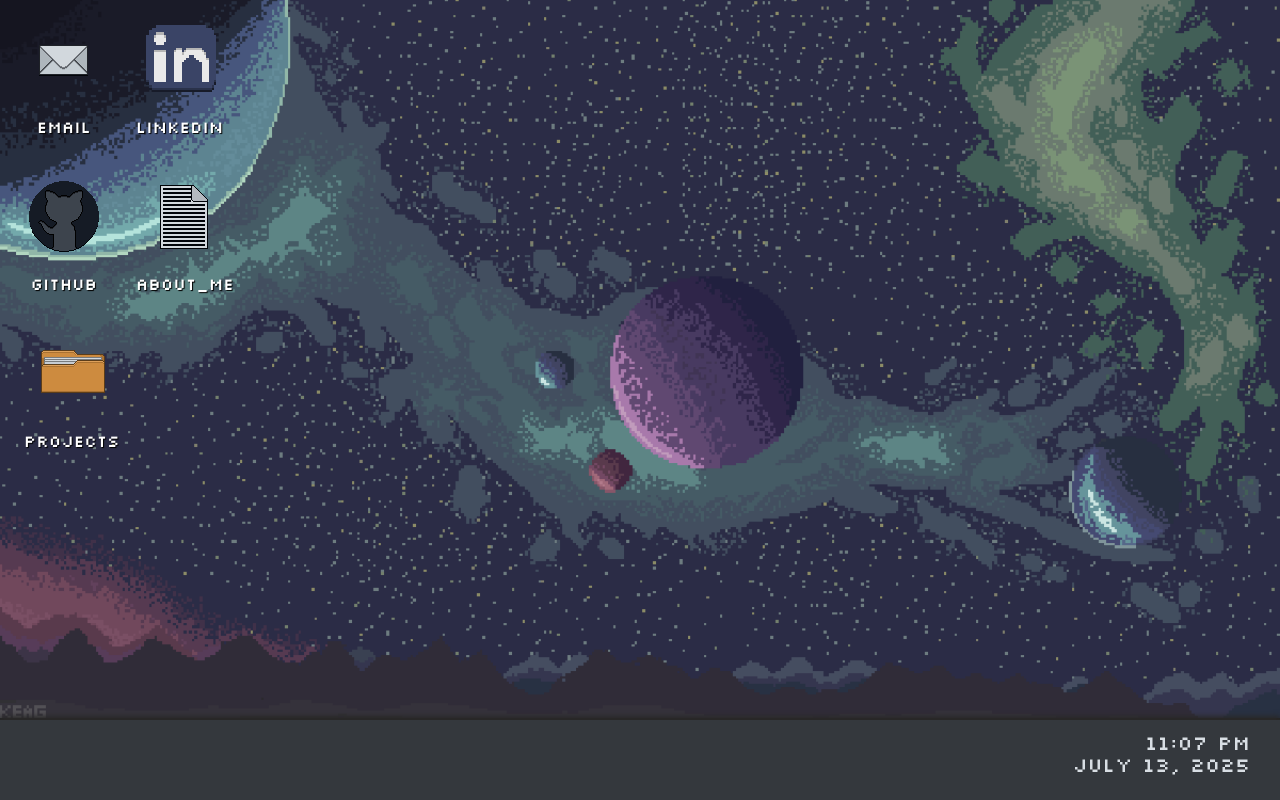
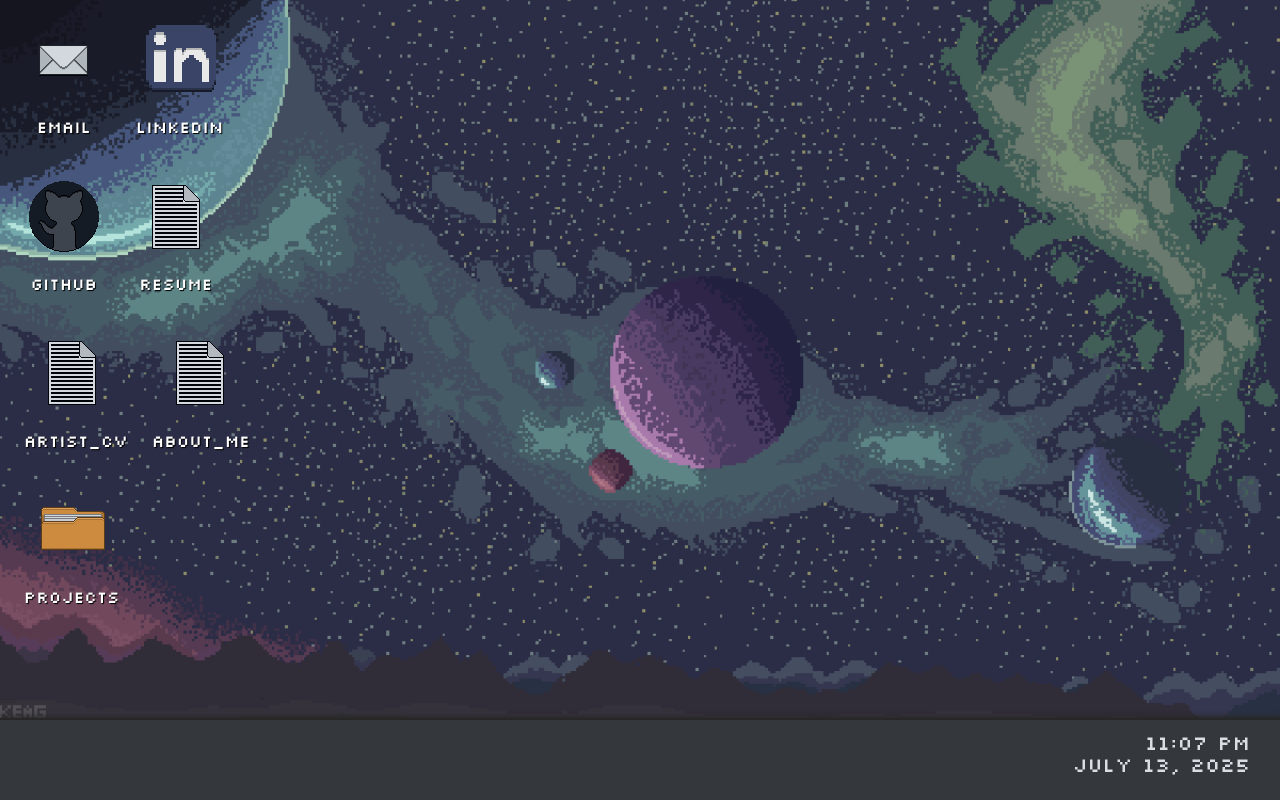
Before and after one commit to KeaganRieder/Portfolio, a React (Vite) app: page / in a window 1280 px wide. Built offline with nearby package versions, Linux system fonts and the light colour scheme; a web font is replaced by a local one.

Commit message:
resume and job application updates

```diff
--- a/src/components/desktop/Desktop.tsx
+++ b/src/components/desktop/Desktop.tsx
@@ -6,10 +6,13 @@ import TaskBar from './Taskbar';
 
 import '../../styles/desktop/Desktop.css';
 
+import resume from '../../assets/job_mat/resume.pdf';
+import artistCV from '../../assets/job_mat/artistCv.pdf';
+
 import emailIcon from '../../assets/apps/email.png';
 import githubIcon from '../../assets/apps/github.png';
 import linkedinIcon from '../../assets/apps/linkedin.png';
-
+import textDocIcon from '../../assets/apps/text_doc.png';
 
 const Desktop: React.FC = () => {
 
@@ -19,7 +22,7 @@ const Desktop: React.FC = () => {
             <AppShortcut
                 appInfo={{ name: 'email', iconSrc: emailIcon, }}
 
-                onClick={() => { window.open("mailto:'kagan@rieder.ca'", "_blank") }
+                onClick={() => { window.open('mailto:kagan@rieder.ca', '_blank'); }
                 }
             />
             <AppShortcut
@@ -34,6 +37,34 @@ const Desktop: React.FC = () => {
                 onClick={() => { window.open("https://github.com/KeaganRieder", "_blank") }
                 }
             />
+            <AppShortcut
+                appInfo={{ name: 'resume', iconSrc: textDocIcon, }}
+
+                onClick={() => {
+                    const fileName = 'KeaganRieder-Resume.pdf';
+                    const link = document.createElement('a');
+                    link.href = `${resume}`;
+                    link.download = fileName;
+                    document.body.appendChild(link);
+                    link.click();
+                    document.body.removeChild(link);
+                }
+                }
+            />
+            <AppShortcut
+                appInfo={{ name: 'artist_cv', iconSrc: textDocIcon, }}
+
+                onClick={() => {
+                    const fileName = 'KeaganRieder-ArtistCv.pdf';
+                    const link = document.createElement('a');
+                    link.href = `${artistCV}`;
+                    link.download = fileName;
+                    document.body.appendChild(link);
+                    link.click();
+                    document.body.removeChild(link);
+                }
+                }
+            />
         </section>
     )
 
@@ -45,7 +76,7 @@ const Desktop: React.FC = () => {
                 <AboutMe />
                 <ProjectShowcase />
             </div>
-            <TaskBar/>
+            <TaskBar />
         </>
 
     )
--- a/src/styles/Colors.css
+++ b/src/styles/Colors.css
@@ -45,7 +45,7 @@
     --navigation-bg-hover: #d3d3d375;
 
     /* Link Colors */
-    --link-primary: #93abc5;
+    --link-primary: #0e131d;
     --link-primary-hover: #a7c1df;
 
     /* Button Colors */
```
Also changed, not shown: 1 other file (tests, documents, lock files or other folders).
